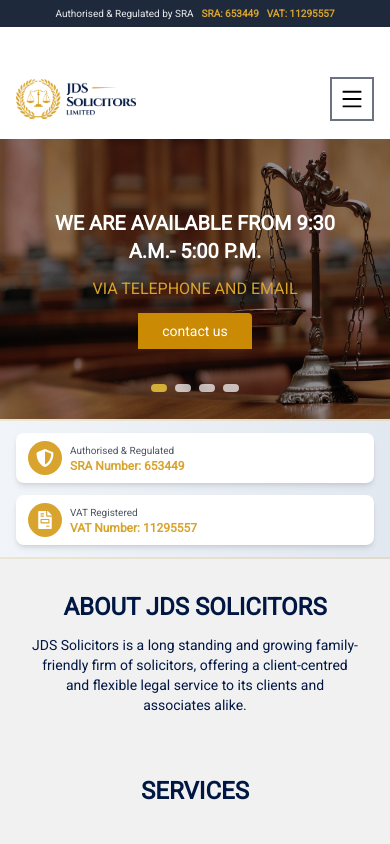
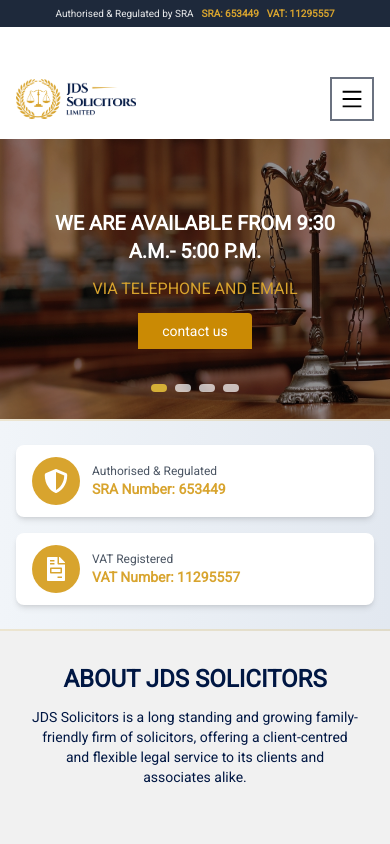
Before and after one commit to coolrass1/jdswebsiteapp, a Next.js app: page / in a window 390 px wide. Shown: the top 844 px of the page. Built offline with nearby package versions, Linux system fonts and the light colour scheme.

Commit message:
feeupdate mobile banner

```diff
--- a/app/components/RegulatoryBanner.jsx
+++ b/app/components/RegulatoryBanner.jsx
@@ -3,28 +3,28 @@
 
 const RegulatoryBanner = () => {
   return (
-    <div className="bg-gradient-to-r from-slate-100 to-slate-200 border-y-2 border-primary/20 py-3 md:py-6">
+    <div className="bg-gradient-to-r from-slate-100 to-slate-200 border-y-2 border-primary/20 py-6 md:py-6">
       <div className="container max-w-screen-xl mx-auto px-4 sm:px-6 lg:px-8">
-        <div className="flex flex-col md:flex-row items-center justify-center gap-3 md:gap-8 lg:gap-12">
+        <div className="flex flex-col md:flex-row items-center justify-center gap-4 md:gap-8 lg:gap-12">
           {/* SRA Information */}
-          <div className="flex items-center gap-2 md:gap-3 bg-white rounded-lg shadow-md px-3 py-2 md:px-6 md:py-4 w-full md:min-w-[280px] md:w-auto hover:shadow-lg transition-shadow">
-            <div className="bg-primary text-white p-2 md:p-3 rounded-full flex-shrink-0">
-              <FaShieldAlt className="text-lg md:text-2xl" />
+          <div className="flex items-center gap-3 md:gap-3 bg-white rounded-lg shadow-md px-4 py-3 md:px-6 md:py-4 w-full md:min-w-[280px] md:w-auto hover:shadow-lg transition-shadow">
+            <div className="bg-primary text-white p-3 md:p-3 rounded-full flex-shrink-0">
+              <FaShieldAlt className="text-2xl md:text-2xl" />
             </div>
             <div className="flex-1">
-              <p className="text-[10px] md:text-sm text-gray-600 font-medium">Authorised & Regulated</p>
-              <p className="text-xs md:text-base font-bold text-primary">SRA Number: 653449</p>
+              <p className="text-xs md:text-sm text-gray-600 font-medium">Authorised & Regulated</p>
+              <p className="text-sm md:text-base font-bold text-primary">SRA Number: 653449</p>
             </div>
           </div>
 
           {/* VAT Information */}
-          <div className="flex items-center gap-2 md:gap-3 bg-white rounded-lg shadow-md px-3 py-2 md:px-6 md:py-4 w-full md:min-w-[280px] md:w-auto hover:shadow-lg transition-shadow">
-            <div className="bg-primary text-white p-2 md:p-3 rounded-full flex-shrink-0">
-              <FaFileInvoice className="text-lg md:text-2xl" />
+          <div className="flex items-center gap-3 md:gap-3 bg-white rounded-lg shadow-md px-4 py-3 md:px-6 md:py-4 w-full md:min-w-[280px] md:w-auto hover:shadow-lg transition-shadow">
+            <div className="bg-primary text-white p-3 md:p-3 rounded-full flex-shrink-0">
+              <FaFileInvoice className="text-2xl md:text-2xl" />
             </div>
             <div className="flex-1">
-              <p className="text-[10px] md:text-sm text-gray-600 font-medium">VAT Registered</p>
-              <p className="text-xs md:text-base font-bold text-primary">VAT Number: 11295557</p>
+              <p className="text-xs md:text-sm text-gray-600 font-medium">VAT Registered</p>
+              <p className="text-sm md:text-base font-bold text-primary">VAT Number: 11295557</p>
             </div>
           </div>
 
```
